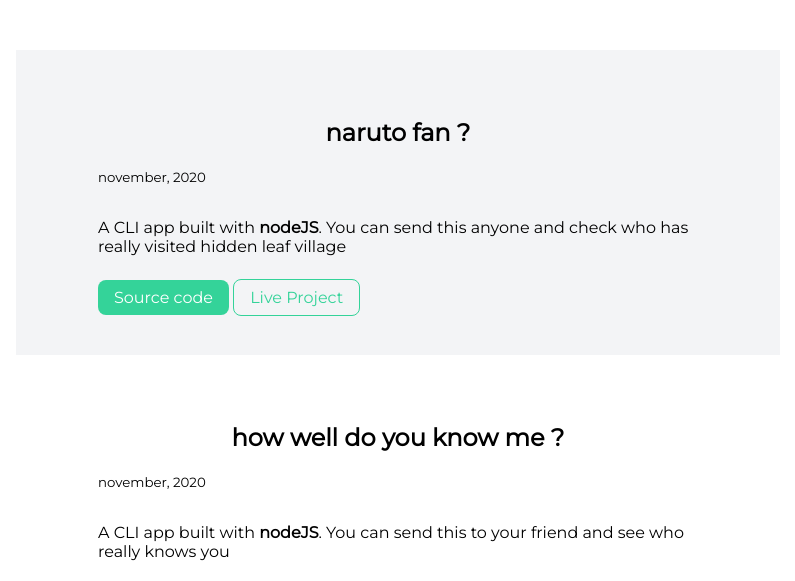
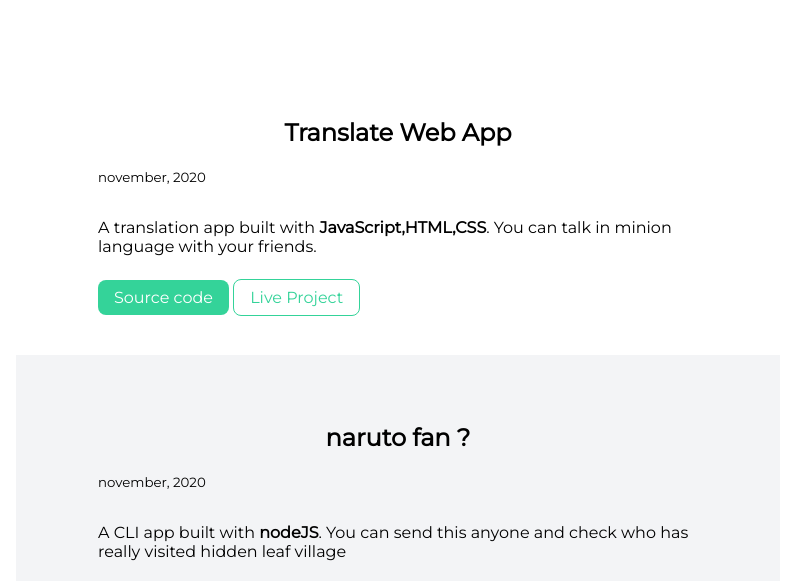
Before and after one commit to DarkShadow20/kunalgupta-portfolio, a plain HTML site: page projects.html in a window 1280 px wide. Shown: the part 505-1086 px from the top of the page, without its empty margins (242-1037 px from the left). Drawn offline with nearby package versions, Linux system fonts and the light colour scheme.

Commit message:
refactor:new project

```diff
--- a/projects.html
+++ b/projects.html
@@ -30,6 +30,15 @@
         <h1 class="hero-heading">see the <span class="heading-inverted">codes</span></h1>
     </header>
 
+    <section class="section ">
+        <div class="container container-centre">
+            <h1>Translate Web App</h1>
+            <small>november, 2020</small>
+            <p class="space">A translation app built with <strong>JavaScript,HTML,CSS</strong>. You can talk in minion language with your friends.</p>
+            <a class="link link-primary" href="https://github.com/DarkShadow20/translation-app">Source code</a>
+            <a class="link link-secondary" href="https://bananatranslate.netlify.app/">Live Project</a>
+        </div>
+    </section>
     <section class="section ow">
         <div class="container container-centre">
             <h1>naruto fan ?</h1>
```
